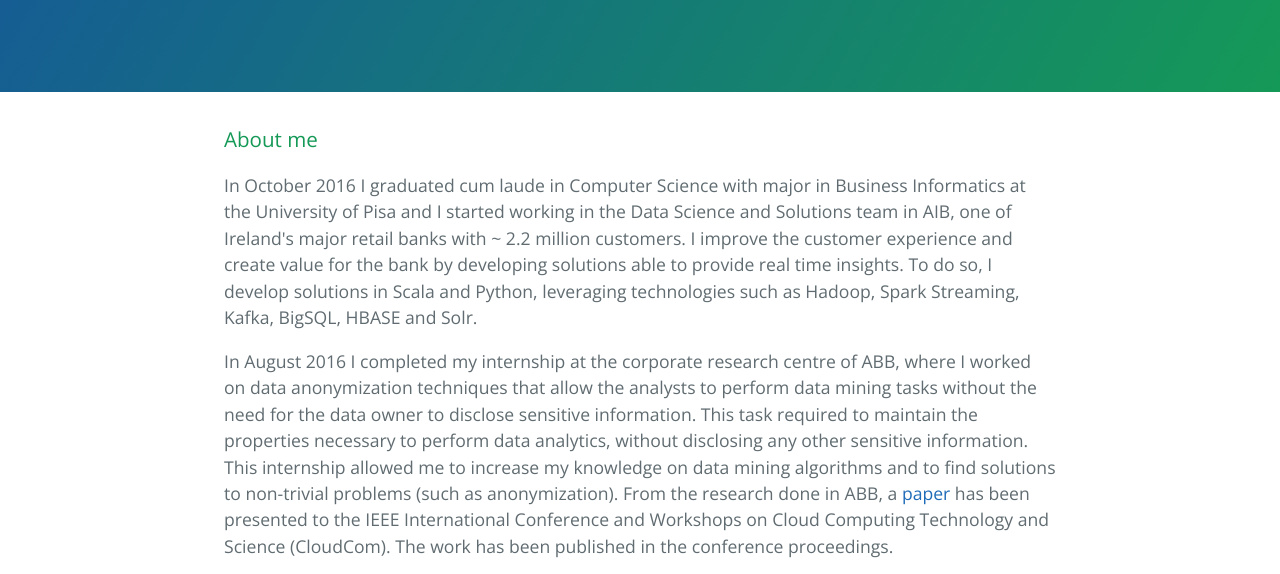
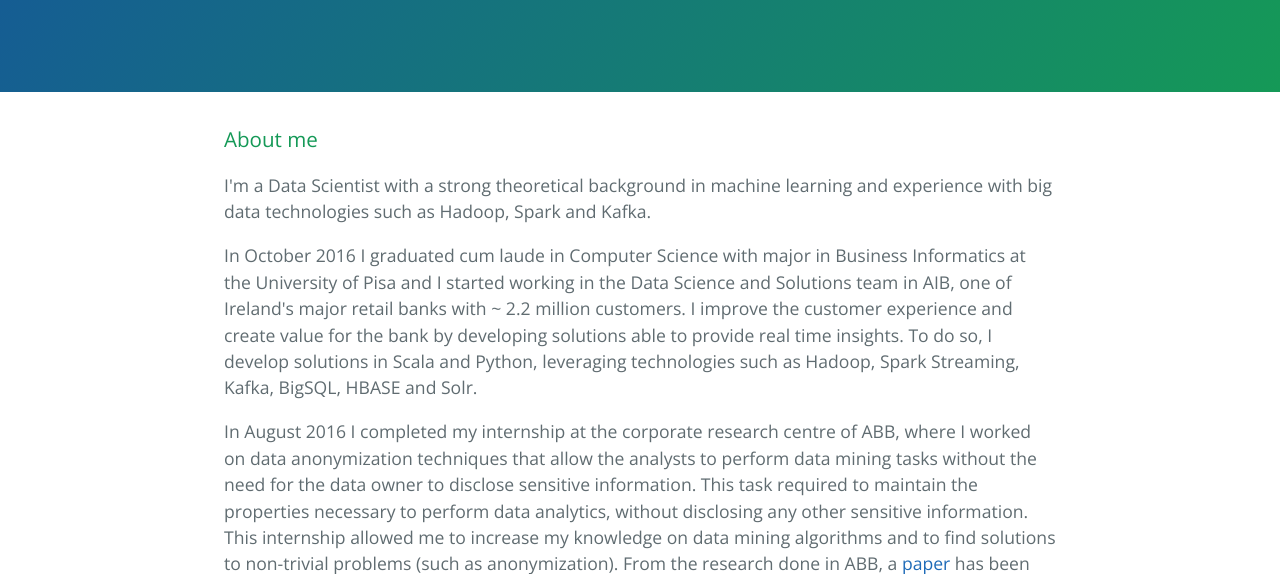
Before and after one commit to amarrella/blog, a plain HTML site: page index.html in a window 1280 px wide. Shown: the part 225-799 px from the top of the page. Drawn offline with nearby package versions, Linux system fonts and the light colour scheme.

Commit message:
Modified description

```diff
--- a/index.html
+++ b/index.html
@@ -18,6 +18,8 @@
 
 <h3>
 <a id="about-me" class="anchor" href="#about-me" aria-hidden="true"><span aria-hidden="true" class="octicon octicon-link"></span></a>About me</h3>
+<p>I'm a Data Scientist with a strong theoretical background in machine learning and experience with big data technologies such as Hadoop, Spark and Kafka.
+</p>
 
 <p>In October 2016 I graduated cum laude in Computer Science with major in Business Informatics at the University of Pisa and I started working in the Data Science and Solutions team in AIB, one of Ireland's major retail banks with ~ 2.2 million customers. I improve the customer experience and create value for the bank by developing solutions able to provide real time insights. To do so, I develop solutions in Scala and Python, leveraging technologies such as Hadoop, Spark Streaming, Kafka, BigSQL, HBASE and Solr.
 </p>
```
